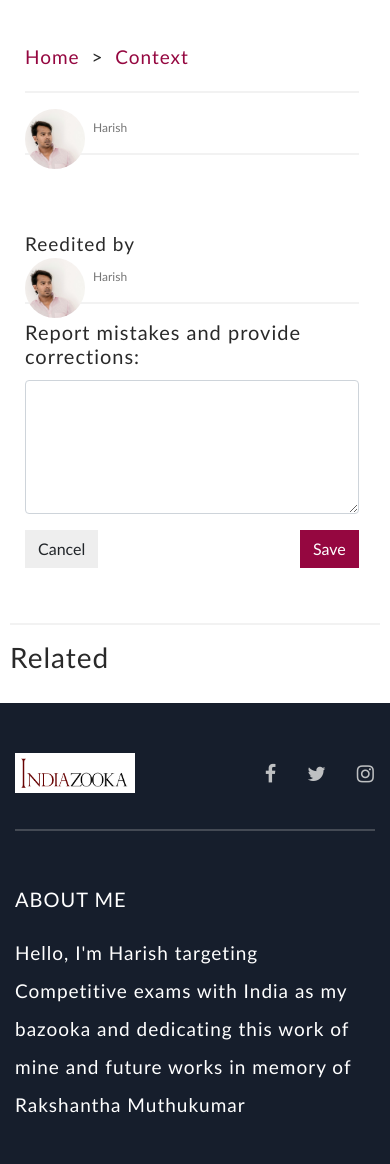
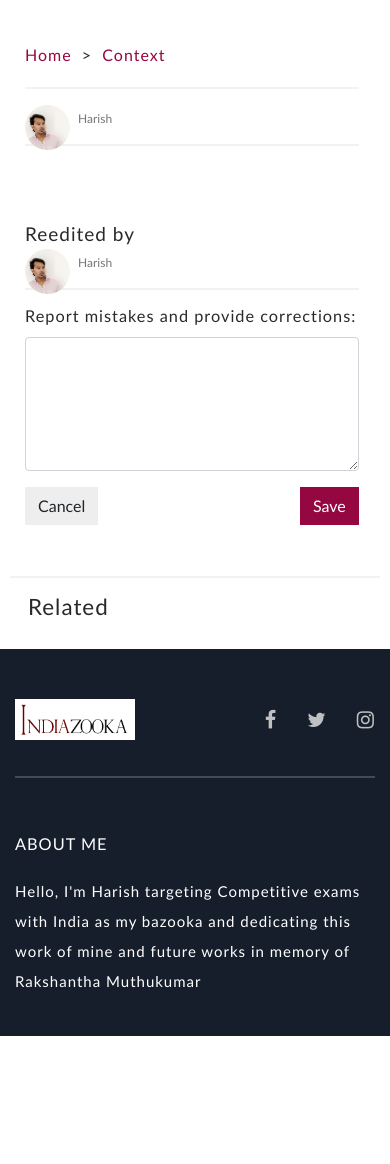
Before and after one commit to kesavanr07/indiazooka, a PHP site: page /content.php in a window 390 px wide. Shown: the part 76-1240 px from the top of the page. After the commit the page ends 1112 px from the top, so only its background shows below. Run offline with PHP 8.4, Linux system fonts and the light colour scheme; data that the repository does not hold is empty.

Commit message:
updated responsive design

```diff
--- a/content.php
+++ b/content.php
@@ -76,7 +76,7 @@
     </div>
 
     <hr>
-    <h3>Related</h3>
+    <h3 class="related_topic">Related</h3>
     <section class="customer-logos slider">
         <?php foreach($related_content as $row) { ?>
         <div class="slide" onclick="location.href='<?php echo $redirect_url; ?>content.php?id=<?php echo $row['id']; ?> '">
--- a/db_mysql.php
+++ b/db_mysql.php
@@ -1,14 +1,19 @@
 <?php
 
-$servername = "localhost";
-$username   = "root";
-$password   = "root";
-$dbname     = "indiazooka";
+if($_SERVER['HTTP_HOST'] === 'localhost') {
+    $servername = "localhost";
+    $username   = "root";
+    $password   = "root";
+    $dbname     = "indiazooka";
+} else {
+    $servername = "localhost";
+    $username   = "indiazoo";
+    $password   = "yikYX7)@83rW4I";
+    $dbname     = "indiazoo_blog";
+}
 
-// Create connection
 $conn = new mysqli($servername, $username, $password, $dbname);
 
-// Check connection
 if ($conn->connect_error) {
     die("Connection failed: " . $conn->connect_error);
 }
--- a/header.php
+++ b/header.php
@@ -45,6 +45,8 @@
         <title>INDIAZOOKA</title>
         <meta charset="utf-8" />
         <meta name="viewport" content="width=device-width, initial-scale=1" />
+        <meta http-equiv="cache-control" content="no-cache" />
+        <meta http-equiv="Pragma" content="no-cache" />
         <link rel="stylesheet" href="./public/css/bootstrap.min.css" />
         <link rel="stylesheet" href="https://cdnjs.cloudflare.com/ajax/libs/font-awesome/4.7.0/css/font-awesome.min.css">
         <link rel="stylesheet" href="https://fonts.googleapis.com/css?family=Cormorant+Garamond">
@@ -55,14 +57,7 @@
         <?php if($is_admin_panel === false) { ?>
         <div>
             <div class="header">
-                <div class="container ">
-
-                    <!-- <h1 onclick="location.href=''">INDIAZOOKA</h1> -->
-                    <!-- <h2> -->
-                        <!-- <span onclick="location.href='<?php //echo $redirect_url; ?>'">INDIAZOOKA</span> -->
-                        <!-- <i class="fa fa-bars toggle_menu active"></i>
-                        <i class="fa fa-times toggle_menu"></i>
-                    </h2> -->
+                <div class="container">
                     <nav class="navbar navbar-light bg-light justify-content-between">
                         <a class="navbar-brand" href="<?php echo $redirect_url; ?>">
                             <img src="./public/images/indiazooka_logo.png" class="img-responsive" width="190px">
@@ -72,13 +67,7 @@
                             <i class="fa fa-times toggle_menu"></i>
                         </div>
                         <?php if($home_page == true) {?>
-                        <form class="form-inline">
-                            <!-- <div class="input-group">
-                                <input type="text" class="form-control mr-sm-2" placeholder="Search" aria-label="Search">
-                                <div class="input-group-append">
-                                    <button type="button" class="btn btn-outline-secondary"><span href="#" class="fa fa-search"></span></button>
-                                </div>
-                            </div> -->
+                        <div class="row">
                             <div class="nav nav-tabs" id="nav-tab" role="tablist">
                                 <a class="nav-item nav-link active" id="nav-home-tab" data-toggle="tab" href="#nav-home" role="tab" aria-controls="nav-home" aria-selected="true">
                                     Home
@@ -90,7 +79,7 @@
                                     Share your Knowledge
                                 </a>
                             </div>
-                        </form>
+                        </div>
                         <?php } ?>
                     </nav>
                 </div>
@@ -130,3 +119,10 @@
             </div>
         </div>
         <?php } ?>
+
+<!-- <div class="input-group">
+    <input type="text" class="form-control mr-sm-2" placeholder="Search" aria-label="Search">
+    <div class="input-group-append">
+        <button type="button" class="btn btn-outline-secondary"><span href="#" class="fa fa-search"></span></button>
+    </div>
+</div> -->
--- a/public/css/homepage.css
+++ b/public/css/homepage.css
@@ -578,17 +578,54 @@
 		margin-top: 11px;
 		font-size: 20px;
 	}
-	.related_card_title{
-		font-size: 1.3em;
-	}
-	.related_card_content p {
+	.related_card_content p, .nav-link-tag {
 		font-size: 16px;
 	}
 	.user_details {
 		font-size: 12px;
+		margin-top: -40px;
+		margin-left: 53px;
 	}
 	.nav-tabs .nav-link {
 		font-size: 13px;
+	}
+	.read_more, .content-block, footer {
+		font-size: 15px;
+	}
+	.h5, h5 {
+		font-size: 1.02rem;
+	}
+	.list-group-item {
+		padding: 6px 0px;
+	}
+	.title_content {
+		font-size: 24px;
+	}
+	.list-group-item .title_content, .related_card_title {
+		font-size: 22px;
+	}
+	.related_card {
+		height: 375px;
+	}
+	.related_card_title {
+		min-height : 120px;
+	}
+	.related_topic {
+		margin-left: 18px;
+		font-size: 1.4rem;
+	}
+	.related_card_content {
+		min-height: 280px;
+	}
+	.list-group-item .list_content {
+		font-size: 16px;
+	}
+	.uploaded_by img {
+		width: 45px;
+		height: 45px;
+	}
+	.navbar-nav {
+		margin-left: 1%;
 	}
 }
 
@@ -606,6 +643,12 @@
 	.header .container h2, .toggle_menu {
 		font-size: 28px;
 	}
+	.nav-tabs {
+		margin-left: 15px;
+	}
+	.nav-link {
+		padding: 8px 3px;
+	}
 }
 @media only screen and (max-width: 290px) {
 	.header .container h2, .toggle_menu {
@@ -615,6 +658,15 @@
 @media only screen and (max-width: 260px) {
 	.header .container h2, .toggle_menu{
 		font-size: 23px;
+	}
+	.related_card {
+		height: 500px;
+	}
+	.related_card_title {
+		min-height : 170px;
+	}
+	.related_card_content {
+		min-height: 290px;
 	}
 }
 @media only screen and (max-width: 252px) {
```
Also changed, not shown: schema.sql (added, +19 -0 lines).
